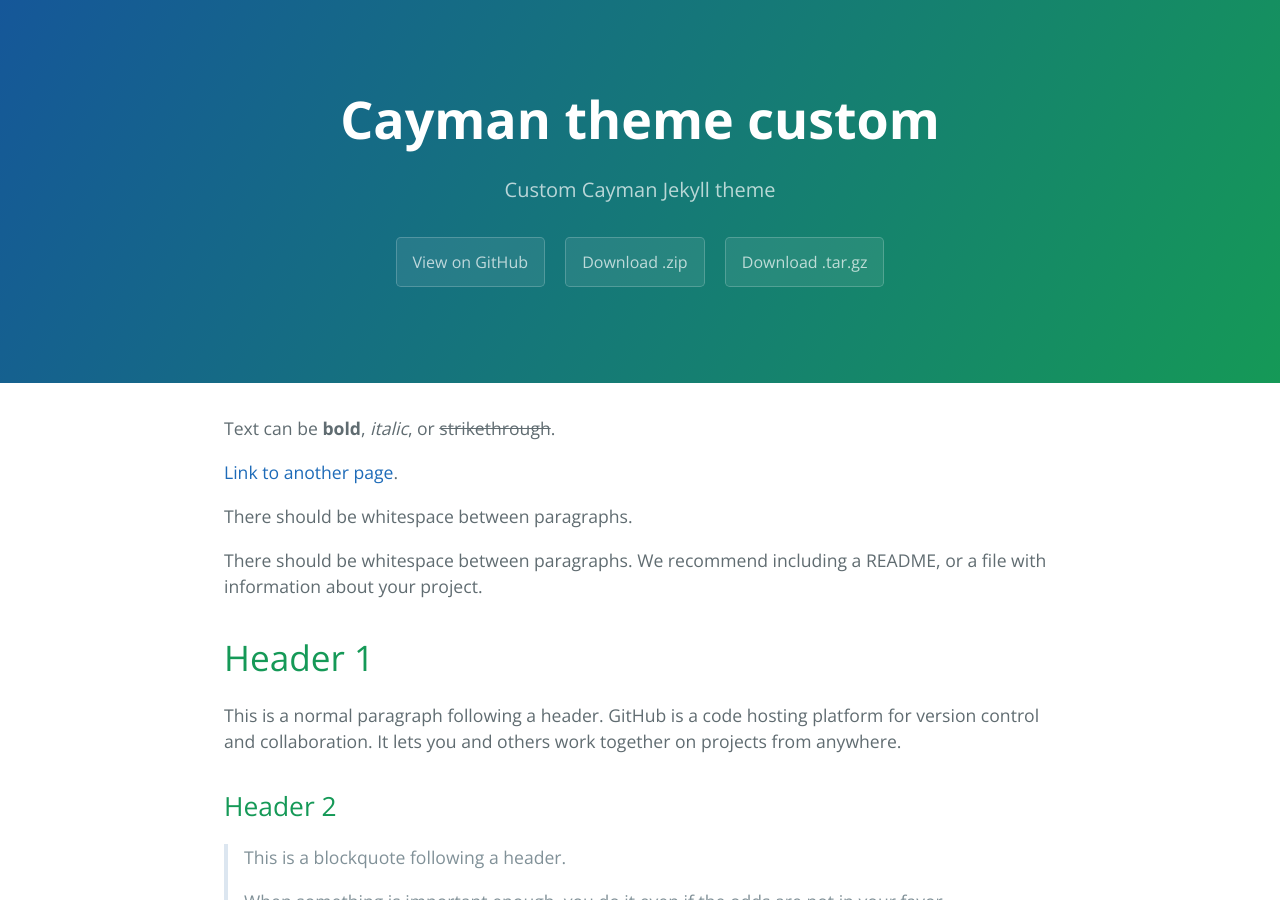
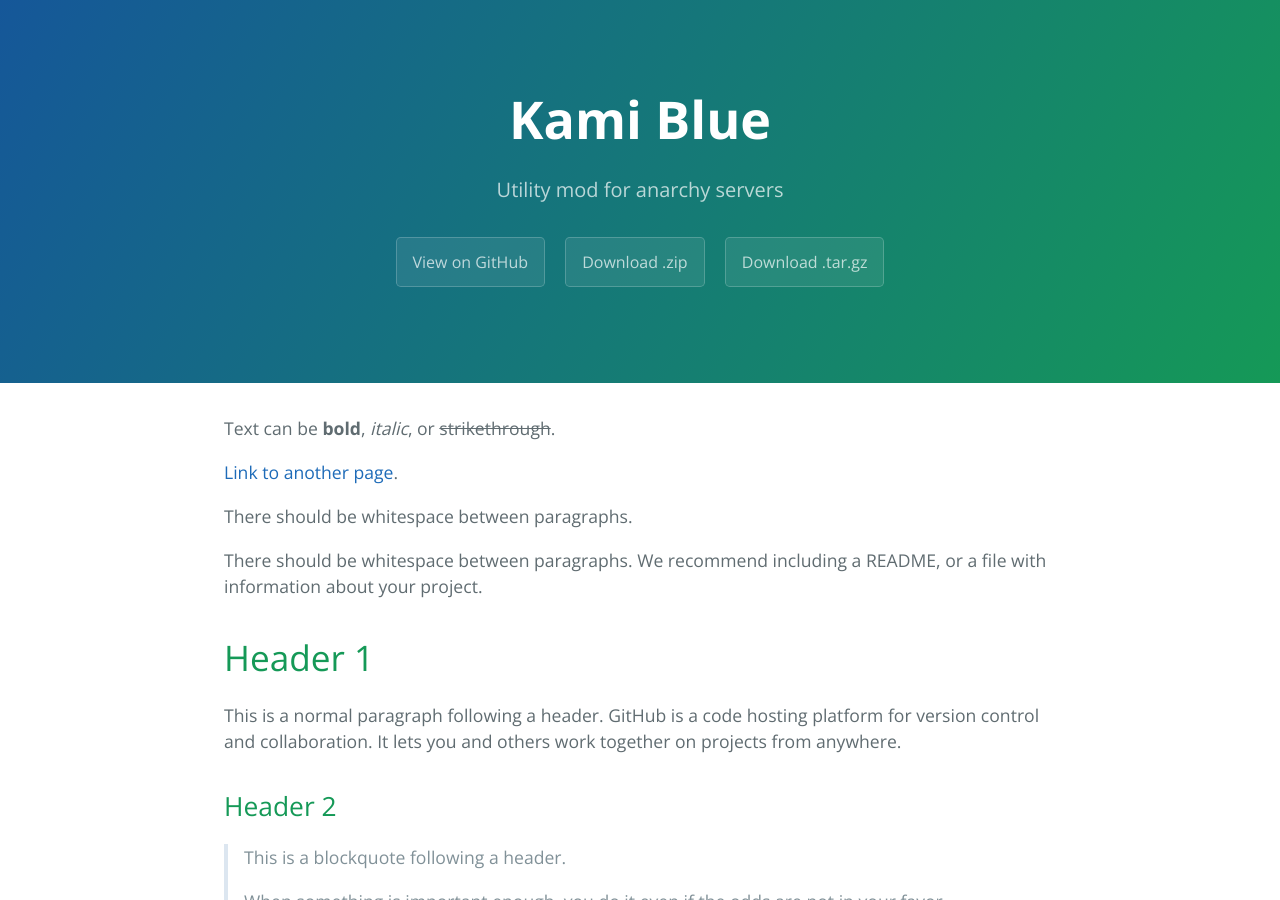
Before and after one commit to kami-blue/website, a Jekyll site: the page built from docs/index.md, in a window 1280 px wide and 900 px high. Built offline with Jekyll 4.4.1, drawn with Linux system fonts in a browser that asks for light colours.

Commit message:
change page title

```diff
--- a/docs/_config.yml
+++ b/docs/_config.yml
@@ -1,5 +1,5 @@
-title: Cayman theme custom
-description: Custom Cayman Jekyll theme
+title: Kami Blue
+description: Utility mod for anarchy servers
 show_downloads: true
 google_analytics:
 theme: jekyll-theme-cayman-custom
```
